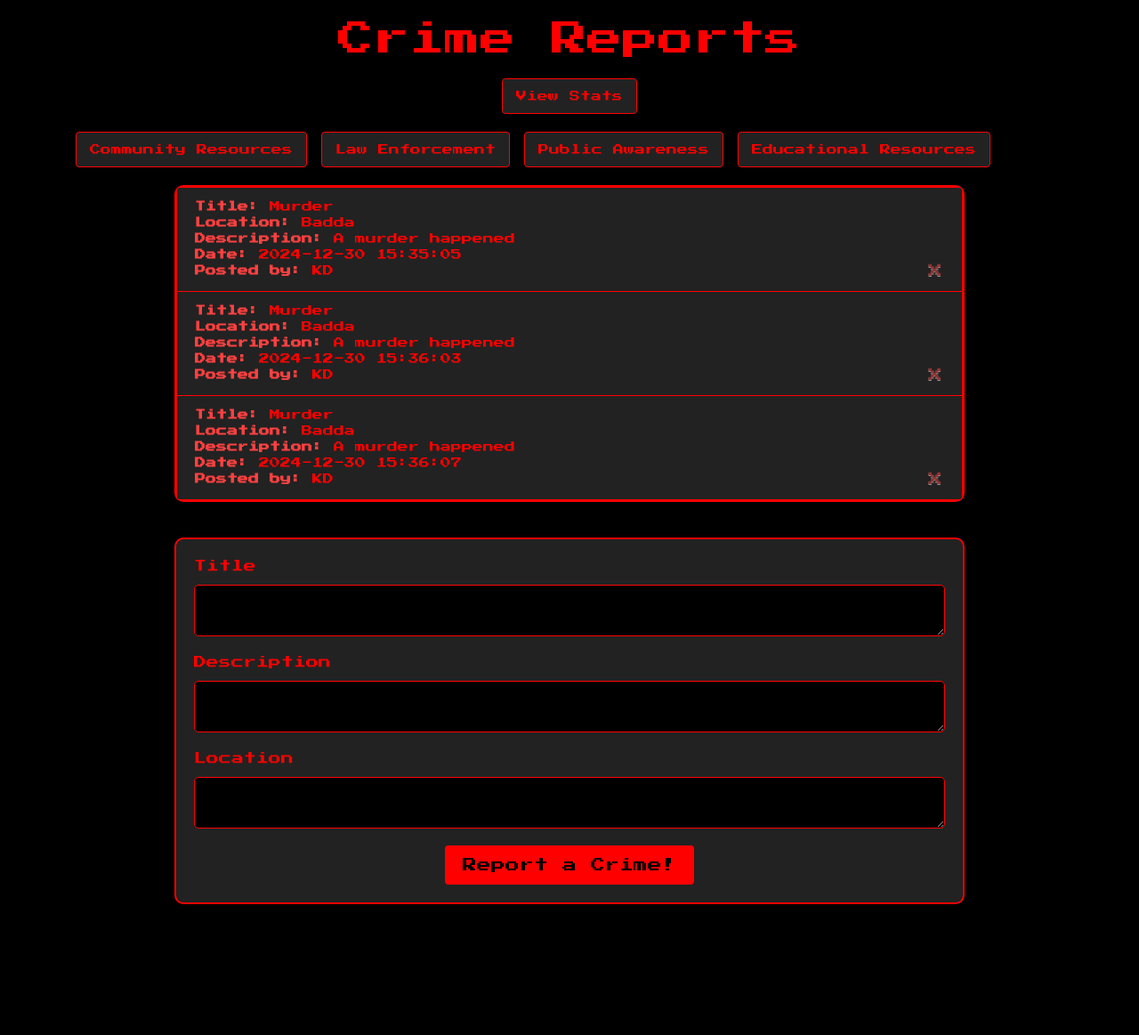
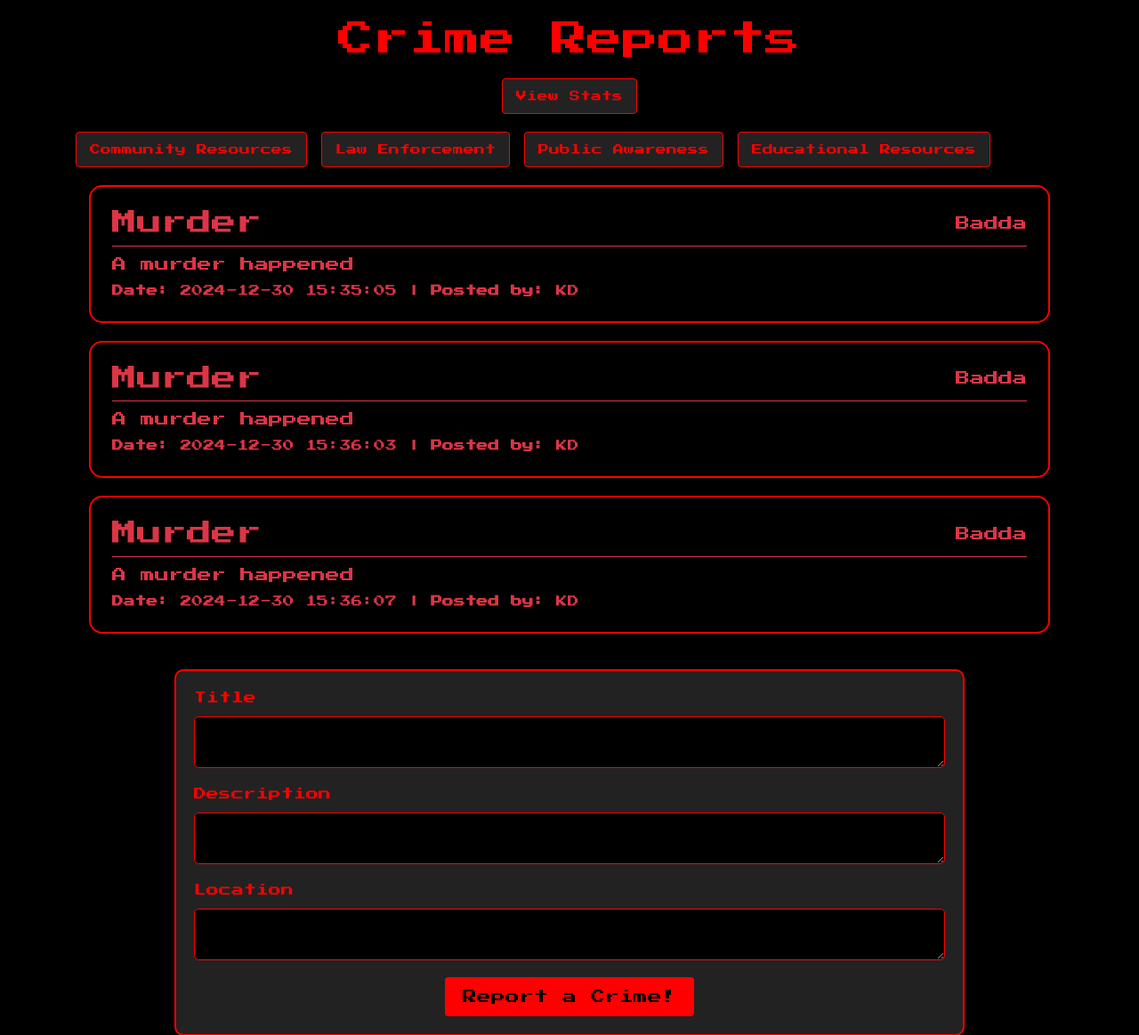
Before and after one commit to tyron-raza/CrimeMap, a Flask app: page / in a window 1280 px wide. Shown: the part 52-1215 px from the top of the page at 89% size. Before the commit the page ends 1068 px from the top, so only its background shows below. Run offline with Flask 3, Linux system fonts and the light colour scheme; a user stored in the database is signed in; some libraries are stand-ins or nearby versions.

Commit message:
Polished the crime detail blocks and removed the redundancies

```diff
--- a/website/templates/home.html
+++ b/website/templates/home.html
@@ -140,19 +140,26 @@
         <a href="{{ url_for('views.educational_resources') }}" class="btn btn-info">Educational Resources</a>
     </div>
 
-    <ul class="list-group">
+    <ul class="container">
       {% for crime in crimes %}
-        <li class="list-group-item">
-          <strong>Title:</strong> {{ crime.title }} <br>
-          <strong>Location:</strong> {{ crime.location }} <br>
-          <strong>Description:</strong> {{ crime.data }} <br>
-          <strong>Date:</strong> {{ crime.date.strftime('%Y-%m-%d %H:%M:%S') }}<br>
-          <strong>Posted by:</strong> {{ crime.user.first_name }}
+      <div class="container bg-black text-danger p-4 mb-3" style="border: 2px solid red; border-radius: 15px;">
+        <div class="d-flex justify-content-between align-items-center">
+            <!-- Title -->
+            <h3 class="fw-bold text-danger mb-0">{{ crime.title }}</h3>
+            <!-- Location -->
+            <span class="text-danger">{{ crime.location }}</span>
+        </div>
+        <hr class="border-danger my-2">
+        <!-- Description -->
+        <p class="text-danger mb-1">{{ crime.data }}</p>
+        <!-- Date and User -->
+        <small class="text-danger">
+            <strong>Date:</strong> {{ crime.date.strftime('%Y-%m-%d %H:%M:%S') }} |
+            <strong>Posted by:</strong> {{ crime.user.first_name }}
+        </small>
+    </div>
 
-          <button type="button" class="close" onClick= "{{ url_for('views.delete_crime', crime_id=crime.id) }}">
-            <span aria-hidden="true">&times;</span>
-          </button>
-        </li>
+
       {% endfor %}
     </ul>
 
```
Also changed, not shown: instance/Crimemap.db.
